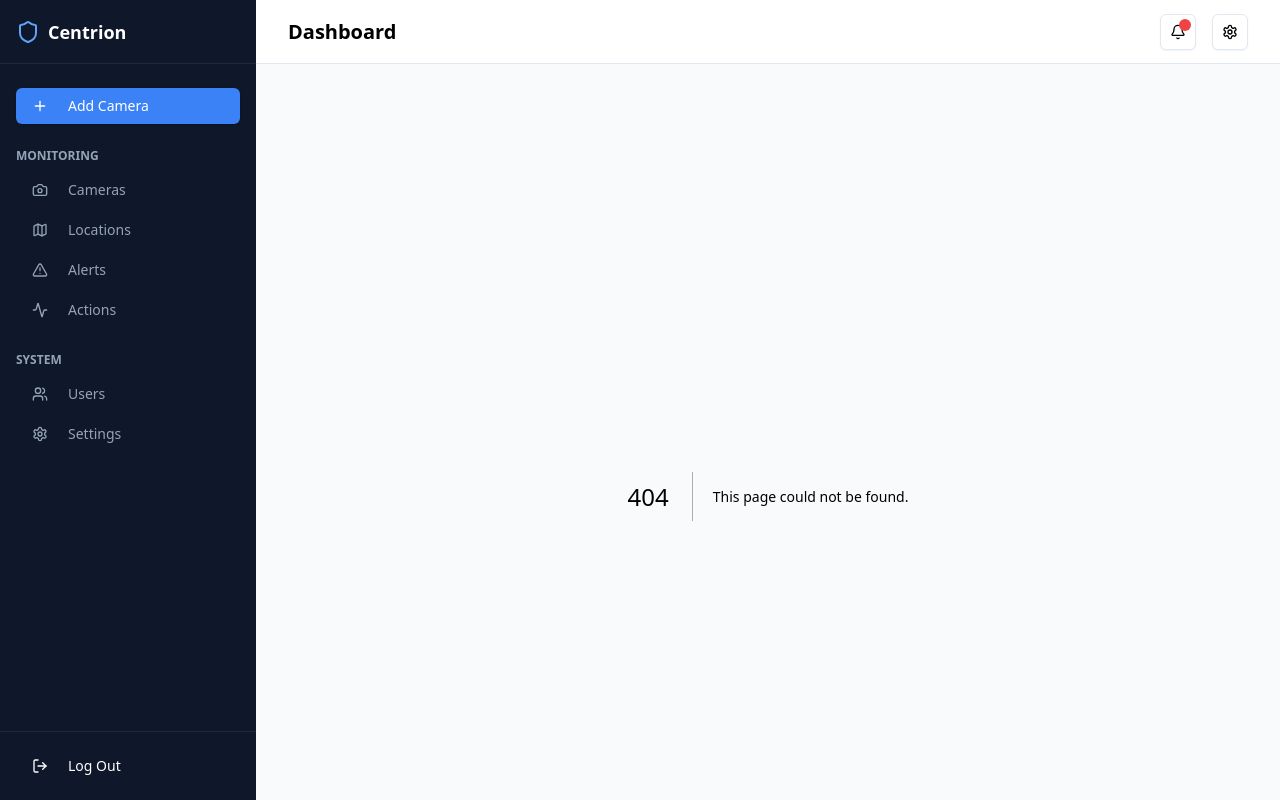
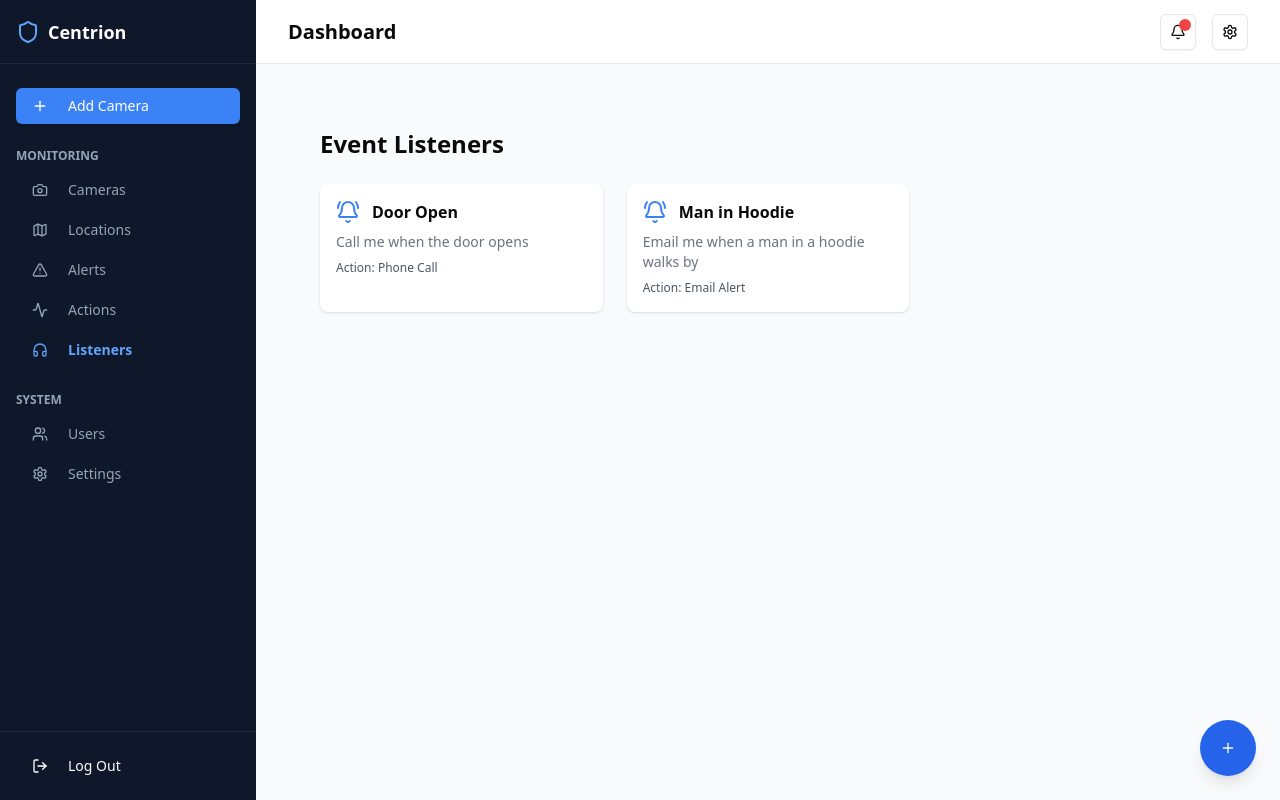
Before and after one commit to bryanChikwendu/HackIreland-Team21, a Next.js app in the folder centrion/: page /listeners in a window 1280 px wide. Before the commit this address had no page. Built offline with nearby package versions, Linux system fonts and the light colour scheme.

Commit message:
listeners

```diff
--- /dev/null
+++ b/centrion/src/app/listeners/page.jsx
@@ -0,0 +1,135 @@
+"use client";
+
+import { useState } from "react";
+import { Button } from "@/components/ui/button";
+import { Input } from "@/components/ui/input";
+import { Textarea } from "@/components/ui/textarea";
+import { Plus, X, BellRing } from "lucide-react";
+
+export default function ListenersPage() {
+  const [isFormOpen, setIsFormOpen] = useState(false);
+  const [listeners, setListeners] = useState([
+    { title: "Door Open", description: "Call me when the door opens", action: "Phone Call" },
+    { title: "Man in Hoodie", description: "Email me when a man in a hoodie walks by", action: "Email Alert" },
+  ]);
+  const [newListener, setNewListener] = useState({
+    title: "",
+    description: "",
+    purpose: "",
+    action: "",
+  });
+
+  const actionsList = ["Audio Alert", "BPM Monitoring", "Webhook Trigger", "API Call", "Phone Call", "Email Alert"];
+
+  const handleChange = (e) => {
+    setNewListener({
+      ...newListener,
+      [e.target.name]: e.target.value,
+    });
+  };
+
+  const handleSubmit = (e) => {
+    e.preventDefault();
+    setListeners([...listeners, newListener]);
+    setNewListener({ title: "", description: "", purpose: "", action: "" });
+    setIsFormOpen(false);
+  };
+
+  return (
+    <div className="p-6 lg:p-8">
+      <h1 className="text-2xl font-bold mb-6">Event Listeners</h1>
+
+      {/* Listener Tiles */}
+      <div className="grid grid-cols-1 sm:grid-cols-2 lg:grid-cols-3 gap-6">
+        {listeners.map((listener, index) => (
+          <div key={index} className="bg-white dark:bg-gray-800 p-4 rounded-lg shadow flex flex-col">
+            <div className="flex items-center space-x-3">
+              <BellRing className="h-6 w-6 text-blue-500" />
+              <h3 className="font-semibold">{listener.title}</h3>
+            </div>
+            <p className="text-sm text-gray-500 dark:text-gray-400 mt-2">{listener.description}</p>
+            <p className="text-xs mt-2 font-medium text-gray-600 dark:text-gray-300">Action: {listener.action}</p>
+          </div>
+        ))}
+      </div>
+
+      {/* Add Button */}
+      <Button
+        variant="default"
+        className="fixed bottom-6 right-6 rounded-full h-14 w-14 flex items-center justify-center shadow-lg"
+        onClick={() => setIsFormOpen(true)}
+      >
+        <Plus className="h-6 w-6" />
+      </Button>
+
+      {/* Add Listener Form */}
+      {isFormOpen && (
+        <div className="fixed inset-0 bg-black/50 flex justify-center items-center z-50">
+          <div className="bg-white dark:bg-gray-900 p-6 rounded-lg shadow-md w-full max-w-md">
+            <div className="flex justify-between items-center mb-4">
+              <h2 className="text-lg font-semibold">Add New Listener</h2>
+              <Button variant="ghost" size="icon" onClick={() => setIsFormOpen(false)}>
+                <X className="h-5 w-5" />
+              </Button>
+            </div>
+            <form onSubmit={handleSubmit} className="space-y-4">
+              <div>
+                <label className="block text-sm font-medium">Title</label>
+                <Input
+                  type="text"
+                  name="title"
+                  value={newListener.title}
+                  onChange={handleChange}
+                  required
+                  placeholder="Enter event title"
+                />
+              </div>
+
+              <div>
+                <label className="block text-sm font-medium">Description</label>
+                <Textarea
+                  name="description"
+                  value={newListener.description}
+                  onChange={handleChange}
+                  required
+                  placeholder="Describe the event listener"
+                />
+              </div>
+
+              <div>
+                <label className="block text-sm font-medium">Purpose</label>
+                <Textarea
+                  name="purpose"
+                  value={newListener.purpose}
+                  onChange={handleChange}
+                  required
+                  placeholder="Why is this listener needed?"
+                />
+              </div>
+
+              <div>
+                <label className="block text-sm font-medium">Action</label>
+                <select
+                  name="action"
+                  value={newListener.action}
+                  onChange={handleChange}
+                  required
+                  className="w-full px-3 py-2 border rounded-md focus:outline-none bg-gray-100 dark:bg-gray-800"
+                >
+                  <option value="" disabled>Select an action</option>
+                  {actionsList.map((action, idx) => (
+                    <option key={idx} value={action}>{action}</option>
+                  ))}
+                </select>
+              </div>
+
+              <Button type="submit" className="w-full">
+                Add Listener
+              </Button>
+            </form>
+          </div>
+        </div>
+      )}
+    </div>
+  );
+}
--- a/centrion/src/components/ui/sidebar.jsx
+++ b/centrion/src/components/ui/sidebar.jsx
@@ -2,7 +2,7 @@
 import { useEffect, useState } from "react";
 import Link from "next/link";
 import { usePathname } from "next/navigation";
-import { Camera, Map, AlertTriangle, Users, Settings, Shield, LogOut, X, Plus, Activity } from "lucide-react";
+import { Camera, Map, AlertTriangle, Users, Settings, Shield, LogOut, X, Plus, Activity, Headphones } from "lucide-react";
 import { Button } from "@/components/ui/button";
 
 export function Sidebar({ isSidebarOpen, setIsSidebarOpen }) {
@@ -107,6 +107,20 @@ export function Sidebar({ isSidebarOpen, setIsSidebarOpen }) {
                   </Link>
                 </Button>
               </li>
+              <li>
+                <Button
+                  variant="ghost"
+                  className={`w-full justify-start ${
+                    pathname === "/listeners" ? "text-blue-400 font-semibold" : "text-slate-400"
+                  }`}
+                  asChild
+                >
+                  <Link href="/listeners">
+                    <Headphones className="w-4 h-4 mr-3" />
+                    <span>Listeners</span>
+                  </Link>
+                </Button>
+              </li>
             </ul>
           </div>
 
```
